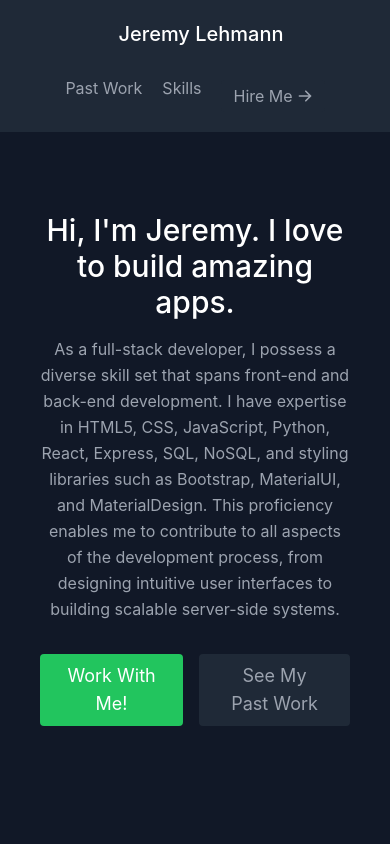
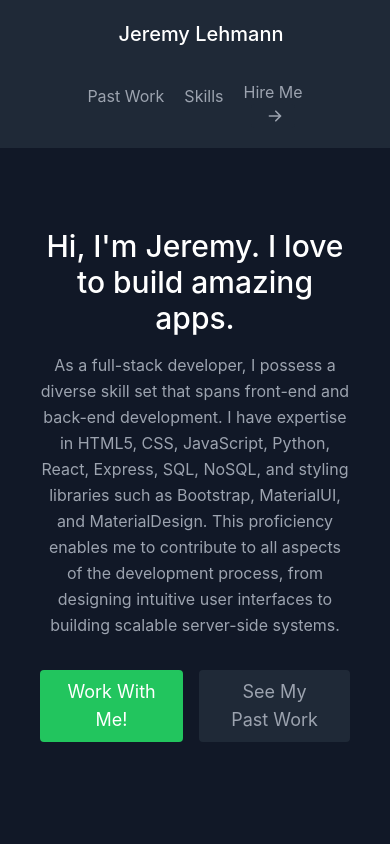
Before and after one commit to Jehman06/Portfolio, a React (Create React App) app: page / in a window 390 px wide. Shown: the top 844 px of the page. Built offline with nearby package versions, Linux system fonts and the light colour scheme.

Commit message:
Fixed NavBar on mobile devices

```diff
--- a/src/components/Navbar.jsx
+++ b/src/components/Navbar.jsx
@@ -17,10 +17,12 @@ export default function Navbar() {
                     <a href="#skills" className="mr-5 hover:text-white">
                         Skills
                     </a>
-                    <a href="#contact" className="bg-gray-800 border-0 py-1 px-3 focus:outline-none hover:bg-gray-700 rounded text-base mt-4 md:mt-0 flex items-center">
-                        <span className="mr-1">Hire Me</span>
-                        <ArrowRightIcon className="w-4 h-4" />
-                    </a>
+                    <div className="flex flex-col md:flex-row items-center mt-4 md:mt-0">
+                        <span className="md:mr-3">Hire Me</span>
+                        <a href="#contact" className="inline-flex items-center bg-gray-800 border-0 py-1 px-3 focus:outline-none hover:bg-gray-700 rounded text-base">
+                            <ArrowRightIcon className="w-4 h-4 ml-1" />
+                        </a>
+                    </div>
                 </nav>
             </div>
         </header>
```
